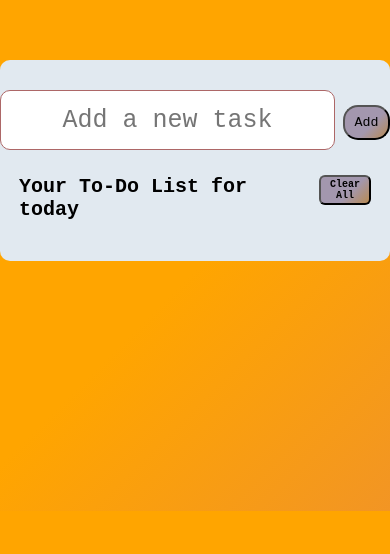
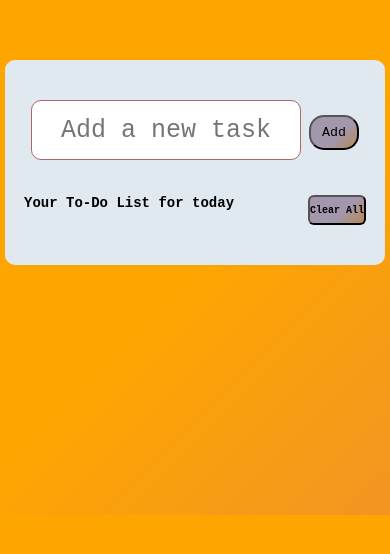
Before and after one commit to Prajeett/to-do-list, a plain HTML site: page index.html in a window 390 px wide. Shown: the part 190-744 px from the top of the page. Drawn offline with Linux system fonts and the light colour scheme.

Commit message:
minor changes on paddings and text sizes

```diff
--- a/index.html
+++ b/index.html
@@ -19,7 +19,7 @@
         <input
           type="text"
           placeholder="Add a new task"
-          id="textbox"
+          id="textbox" onfocus="if (this.value == 'Your email') {this.value=''}"
         />
 
         <button onclick ="add_todo()" class="add_button">Add</button>
--- a/style.css
+++ b/style.css
@@ -101,7 +101,7 @@ margin-left: 40px;
 .input_task{
     display: flex;
     justify-content: center;
-    margin: 0px;
+    margin: 10px;
 
 }
 
@@ -114,4 +114,14 @@ margin-left: 40px;
     font-size: 10px;
 }
 
+#textbox{
+    width: 270px;
 }
+.container{
+    margin: 250px 5px;
+}
+
+.filters{
+    font-size: 14px;
+}
+}
```
